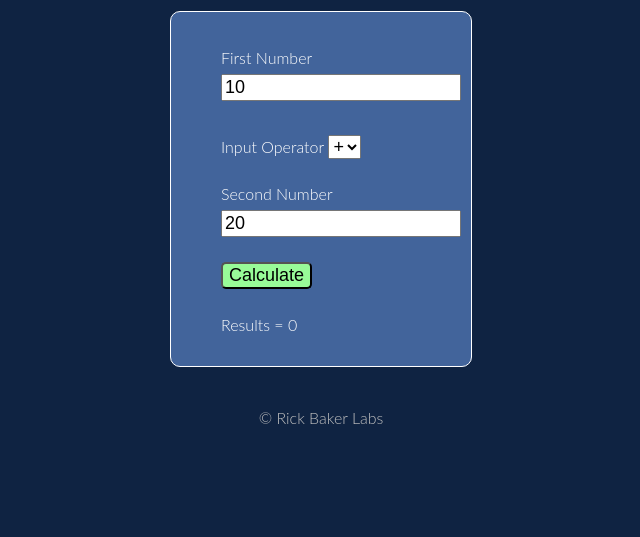
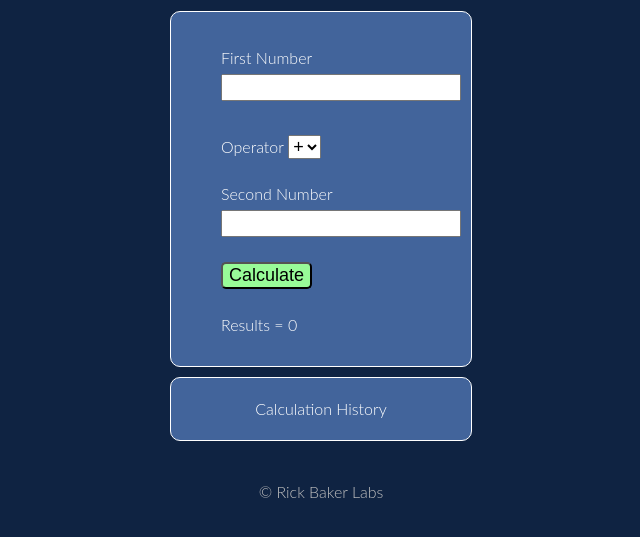
Before and after one commit to ranaki/DPL_Calculator, a plain HTML site: page index.html in a window 1280 px wide. Shown: the part 71-608 px from the top of the page, without its empty margins (319-959 px from the left). Drawn offline with Linux system fonts and the light colour scheme.

Commit message:
add clear input field

```diff
--- a/calc.js
+++ b/calc.js
@@ -12,6 +12,10 @@ function calcResult() {
     var num2 = Number(document.getElementById("myInput2").value);
     var operator = document.getElementById("myOperator").value;
     var resultLab = document.getElementById("calc-result");
+
+    // if (num1 === 0 || num2 === 0){
+    //     return resultLab.innerHTML = "Please enter a numeric value for each input";
+    // }
 
     if (num2 === 0 && operator === '/')
     {
@@ -43,4 +47,18 @@ function calcResult() {
     resultLab.innerHTML = "Result = " + result;
 
     console.log("History: " + currentEquationHistory + " = " + result);
+
+    addToHistoryList(currentEquation + " = " + result);
 }
+
+function addToHistoryList(expression){
+    var histList = document.getElementById("hist-list-id");
+    var li = document.createElement("li");
+    li.innerHTML = expression;
+    histList.appendChild(li);
+}
+
+function clearInput(inputId){
+    document.getElementById(inputId).value = '';
+    // document.getElementById("myInput2").value = '';
+}
--- a/index.html
+++ b/index.html
@@ -13,9 +13,9 @@
             <form>
                 <fieldset>
                     <label>First Number
-                        <input type="text" id="myInput1" value="10">
+                        <input type="number" id="myInput1" value="" required onclick="clearInput('myInput1')">
                     </label>
-                    <label>Input Operator
+                    <label>Operator
                         <!--<input type="text" id="myOperator" value="+">-->
                     </label>
                     <select class="calc-select-operator" id="myOperator">
@@ -25,7 +25,7 @@
                         <option value="/"> / </option>
                     </select>
                     <label>Second Number
-                        <input type="text" id="myInput2" value="20">
+                        <input type="number" id="myInput2" value="" required onclick="clearInput('myInput2')">
                     </label>
                     <input id="calc-button" onclick="calcResult()" type="button" value="Calculate">
                 </fieldset>
@@ -33,9 +33,17 @@
             <label id="calc-result" >Results = 0</label>
         </div>
     </section>
-    <script src="calc.js"></script>
+    <section class="container hist-box">
+        <div class="grid">
+            <h4>Calculation History</h4>
+            <ul class="hist-list" id="hist-list-id">
+            </ul>
+        </div>
+    </section>
+
     <footer class="calc-footer">
         <small>&copy; Rick Baker Labs</small>
     </footer>
+    <script src="calc.js"></script>
 </body>
 </html>
--- a/style.css
+++ b/style.css
@@ -59,7 +59,10 @@ body {
   line-height: 22px;
   font-family: "Lato", "Open Sans", "Helvetica Neue", Helvetica, Arial, sans-serif;*/
 }
+h4 {
+  text-align: center;
 
+}
 /*
   ========================================
   Grid
@@ -83,6 +86,16 @@ body {
     border-style: solid;
     background-color: #42649b;
     color: white;
+    /*text-align: center;*/
+}
+.hist-box {
+    border: 1px;
+    border-radius: 10px;
+    border-color: white;
+    border-style: solid;
+    background-color: #42649b;
+    color: white;
+    margin: 10px auto;
     /*text-align: center;*/
 }
 
@@ -144,3 +157,12 @@ input {
     padding-left: 15px;
     padding-right: 15px;
 }
+
+/*
+  ========================================
+  History List
+  ========================================
+*/
+.hist-list {
+  margin: 20px auto;
+}
```
